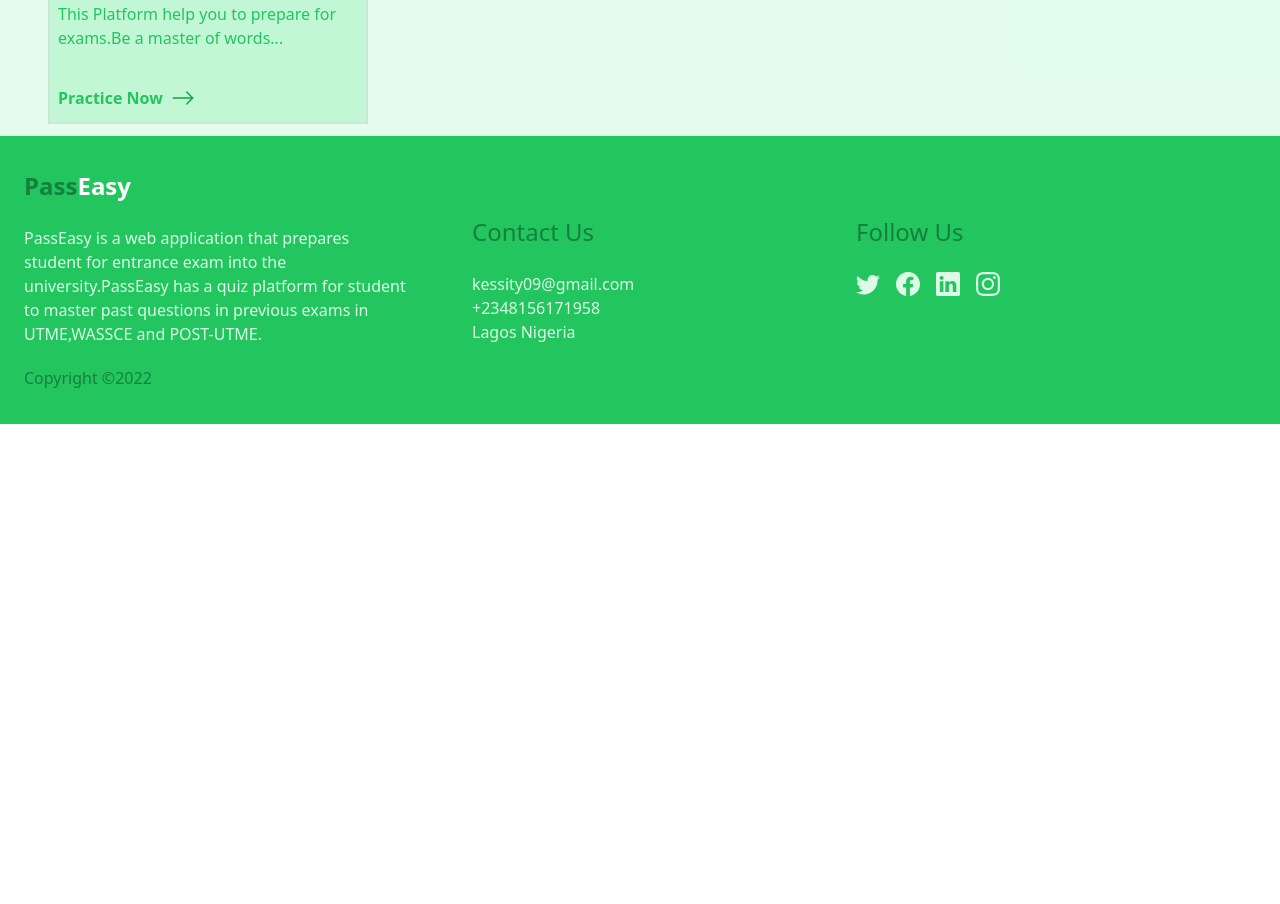
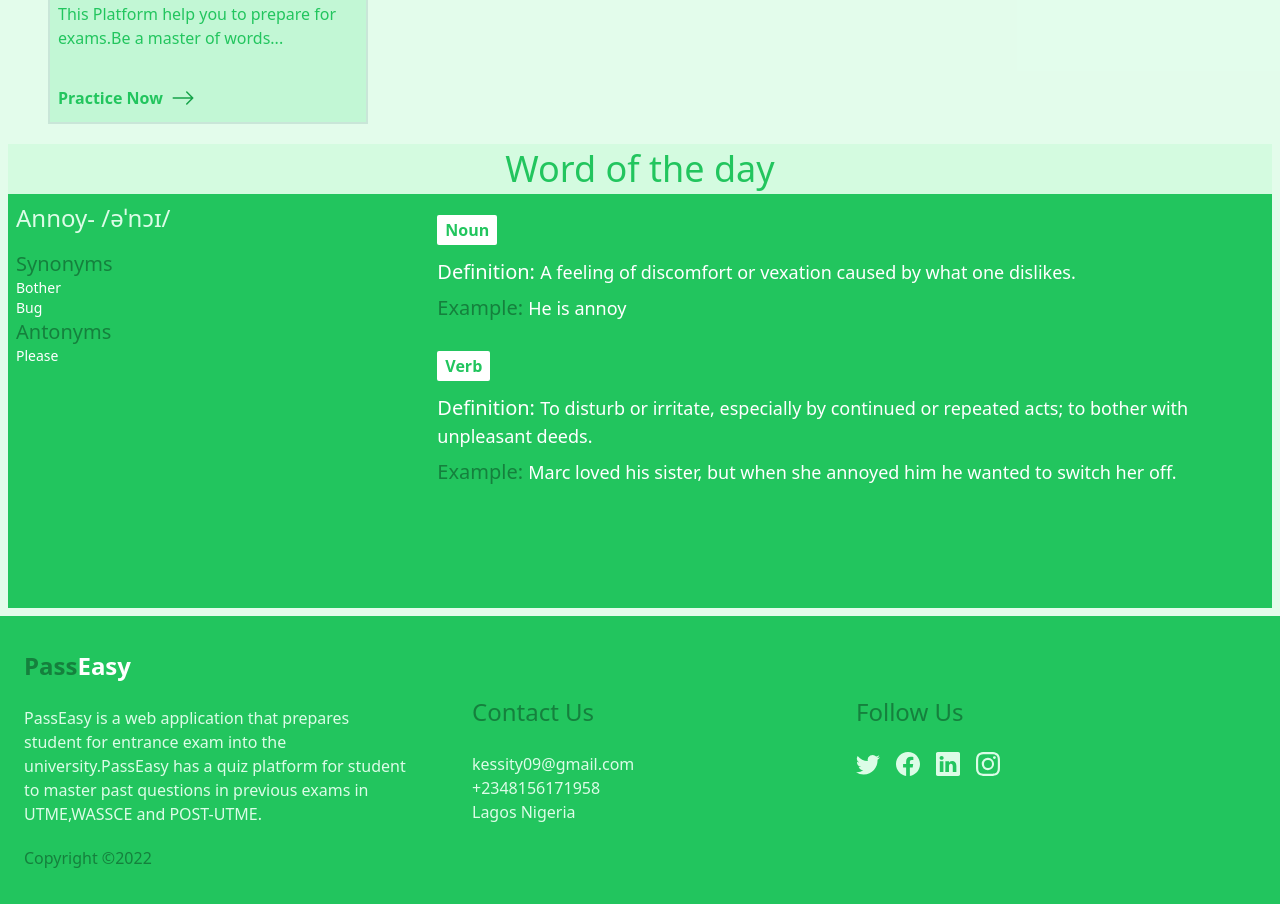
Before and after one commit to KINGSLEYEHAPA/pass-easy-stutern-personal-project, a React (Create React App) app: page / in a window 1280 px wide. Shown: the part 1200-2104 px from the top of the page. Before the commit the page ends 1624 px from the top, so only its background shows below. Built offline with nearby package versions, Linux system fonts and the light colour scheme.

Commit message:
done with writing Word of the done section

```diff
--- a/src/components/HomePage.jsx
+++ b/src/components/HomePage.jsx
@@ -33,7 +33,7 @@
           initial="hidden"
           animate="visible"
           transition={{ duration: 1, type: "spring", stiffness: 120 }}
-          className="bg-green-200/80 h-56 w-full ssm:w-[20.8rem] md:w-96 lg:h-56 lg:w-80 border-2 lg:border-r-2 border-gray-300/50 p-2 cursor-pointer"
+          className="bg-green-200/80 hover:bg-white h-56 w-full ssm:w-[20.8rem] md:w-96 lg:h-56 lg:w-80 border-2 lg:border-r-2 border-gray-300/50 p-2 cursor-pointer"
         >
           <p className="h-14 p-1">
             <img className="h-full w-20 rounded-md" src={jambLogo} alt="Jamb" />{" "}
@@ -66,7 +66,7 @@
             stiffness: 120,
             delay: 0.4,
           }}
-          className="bg-green-200/80 h-56 w-full ssm:w-[20.8rem] md:w-96 lg:h-56 lg:w-80 border-2   lg:border-r-2 border-gray-300/50 p-2 cursor-pointer"
+          className="bg-green-200/80 hover:bg-white h-56 w-full ssm:w-[20.8rem] md:w-96 lg:h-56 lg:w-80 border-2   lg:border-r-2 border-gray-300/50 p-2 cursor-pointer"
         >
           <p className="h-14 p-1">
             <img className="h-full w-20 rounded-md" src={waecLogo} alt="Jamb" />{" "}
@@ -99,7 +99,7 @@
             stiffness: 120,
             delay: 0.8,
           }}
-          className="bg-green-200/80 h-56 w-full ssm:w-[20.8rem] md:w-96 lg:h-56 lg:w-80 border-2  lg:border-r-2 border-gray-300/50 p-2 cursor-pointer"
+          className="bg-green-200/80 hover:bg-white h-56 w-full ssm:w-[20.8rem] md:w-96 lg:h-56 lg:w-80 border-2  lg:border-r-2 border-gray-300/50 p-2 cursor-pointer"
         >
           <p className="h-14 p-1">
             <img className="h-full w-20 rounded-md" src={postUtme} alt="Jamb" />{" "}
@@ -132,7 +132,7 @@
             stiffness: 120,
             delay: 1.2,
           }}
-          className="bg-green-200/80  h-56 w-full ssm:w-[20.8rem] md:w-96 lg:h-56 border-2 border-gray-300/50  lg:w-80 p-2 cursor-pointer"
+          className="bg-green-200/80 hover:bg-white  h-56 w-full ssm:w-[20.8rem] md:w-96 lg:h-56 border-2 border-gray-300/50  lg:w-80 p-2 cursor-pointer"
         >
           <p className="h-14 p-1">
             <img
@@ -159,6 +159,68 @@
           </Link>
         </motion.div>
       </div>
+      <div className="h-[40rem] ssm:h-[30rem] w-full p-2 flex flex-col ">
+        <div className="h-14 bg-green-200/40 flex justify-center items-center">
+          <h2 className="text-2xl md:text-4xl text-green-500">
+            Word of the day
+          </h2>
+        </div>
+        <div className="flex h-full  ">
+          <div className="bg-green-500 w-1/2 ssm:w-1/3 h-full p-2 flex flex-col justify-start items-start">
+            <span className="text-2xl text-green-100">
+              {" "}
+              Annoy- <span className="text-2xl">/əˈnɔɪ/</span>
+            </span>
+
+            <div className="mt-4 text-white text-sm">
+              <p className="text-xl text-green-700">Synonyms</p>
+              <p>Bother</p>
+              <p>Bug</p>
+              <p className="text-xl text-green-700">Antonyms</p>
+              <p>Please</p>
+            </div>
+          </div>
+          <div className="bg-green-500 w-1/2 ssm:w-2/3 h-full p-2">
+            <div className="py-4">
+              <span className="bg-white text-green-500 px-2 py-1 rounded-sm font-bold ">
+                Noun
+              </span>
+              <p className="text-md ssm:text-xl text-white mt-4">
+                Definition:{" "}
+                <span className="text-sm ssm:text-lg text-white">
+                  A feeling of discomfort or vexation caused by what one
+                  dislikes.
+                </span>
+              </p>
+              <p className="text-green-700 text-md ssm:text-xl mt-2">
+                Example:{" "}
+                <span className="text-white text-sm ssm:text-lg">
+                  He is annoy
+                </span>
+              </p>
+            </div>
+            <div className="py-4">
+              <span className="bg-white text-green-500 px-2 py-1 rounded-sm font-bold ">
+                Verb
+              </span>
+              <p className="text-md ssm:text-xl text-white mt-4">
+                Definition:{" "}
+                <span className="text-sm ssm:text-lg text-white">
+                  To disturb or irritate, especially by continued or repeated
+                  acts; to bother with unpleasant deeds.
+                </span>
+              </p>
+              <p className="text-green-700 text-md ssm:text-xl mt-2">
+                Example:{" "}
+                <span className="text-white text-sm ssm:text-lg">
+                  Marc loved his sister, but when she annoyed him he wanted to
+                  switch her off.
+                </span>
+              </p>
+            </div>
+          </div>
+        </div>
+      </div>
     </div>
   );
 };
```
